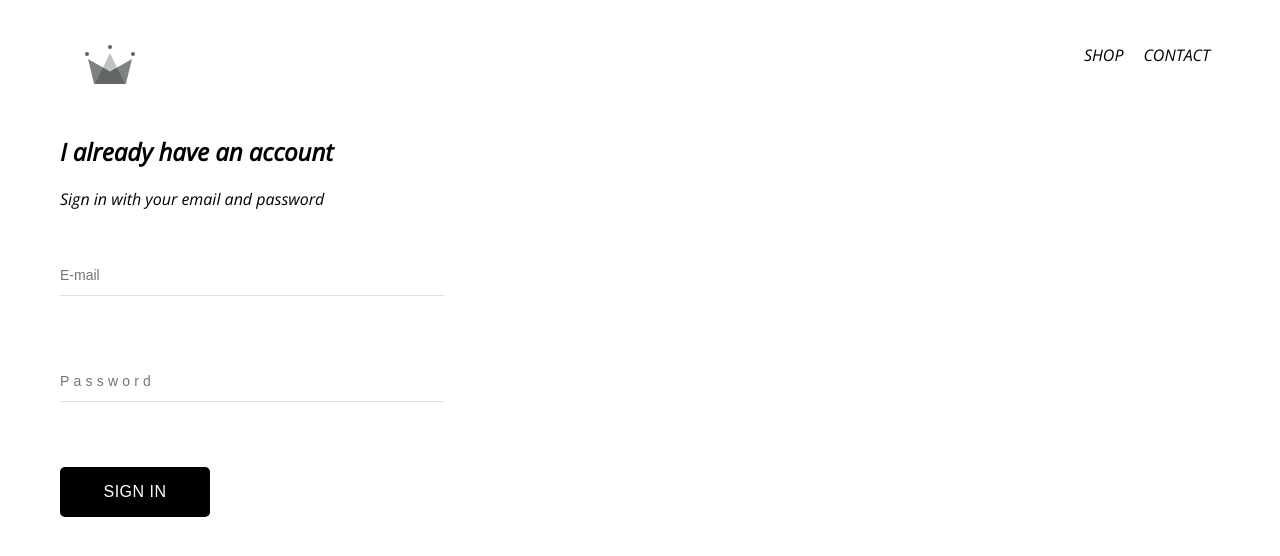
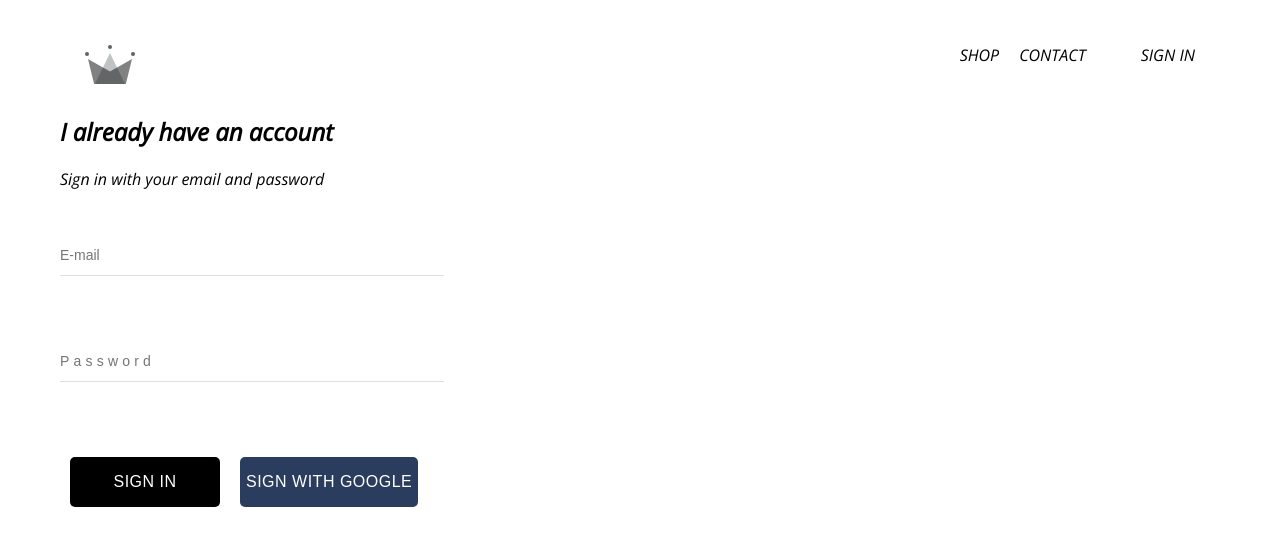
Before and after one commit to sapazutku/e-commerce, a React (Create React App) app: page /signin in a window 1280 px wide. Shown: the top 556 px of the page. Built offline with nearby package versions, Linux system fonts and the light colour scheme; no server answers.

Commit message:
sign component and firebase integration

```diff
--- a/package.json
+++ b/package.json
@@ -3,6 +3,7 @@
   "version": "0.1.0",
   "private": true,
   "dependencies": {
+    "firebase": "^9.6.6",
     "node-sass": "^7.0.1",
     "react": "17.0.1",
     "react-dom": "16.8.6",
--- a/src/App.js
+++ b/src/App.js
@@ -5,31 +5,40 @@ import ShopPage from "./pages/shop/shop.component";
 import "./App.css";
 import Header from "./components/header/header.component";
 import SignInPage from "./pages/sign-in-sign-up/sign-in-sign-up.component";
-/* const TopicsList = (props) => {
-  console.log(props);
+import { auth } from "./firebase/firebase.utils";
+
+
+
+class App extends React.Component {
+  constructor() {
+    super();
+    this.state = {
+      currentUser: null,
+    };
+  }
+
+  unsubscribeFromAuth = null; // is initialised as null
+
+  componentDidMount() {
+      this.unsubscribeFromAuth =  auth.onAuthStateChanged((user) => {
+      this.setState({ currentUser: user });
+
+      console.log(user);
+    });
+  }
+
+  componentWillUnmount() {
+    this.unsubscribeFromAuth(); // has the value of firebase.unsubscribe()
+  }
+
+  render() {
     return (
       <div>
-      <h1>TOPIC LIST PAGE</h1>
-    </div>
-  );
-};
-
-const TopicDetail = (props) => {
-  console.log(props);
-  return (
-    <div>
-      <h1>TOPIC LIST PAGE</h1>
-      <Link to={`${props.match.url}/13`}>TO TOPIC 13</Link>
-      <Link to={`${props.match.url}/17`}>TO TOPIC 17</Link>
-      <Link to={`${props.match.url}/21`}>TO TOPIC 21</Link>
-    </div>
-  );
-}; */
-// ! Header outside of Switch
-function App() {
-  return (
-    <div>
-      <Header></Header>
+        {/*
+          Header is outside of Switch -render all the time
+          Current user for rendering sign in/out
+        */}
+        <Header currentUser={this.state.currentUser}></Header>
         <Switch>
           <Route exact path="/" component={Homepage} />
           <Route path="/shop" component={ShopPage} />
@@ -38,5 +47,6 @@ function App() {
       </div>
     );
   }
+}
 
 export default App;
--- a/src/components/custom-button/custom-button.component.jsx
+++ b/src/components/custom-button/custom-button.component.jsx
@@ -1,10 +1,10 @@
 import React from "react";
 import "./custom-button.style.scss";
 
-const CustomButton = ({ children, ...otherProps }) => (
-    <button className="custom-button">
-        {children}
-    </button>
+const CustomButton = ({ children, isGoogle, ...otherProps }) => (
+  <button className={`${isGoogle ? "google-sign" : ""} custom-button`}>
+    {children}
+  </button>
 );
 
 export default CustomButton;
--- a/src/components/custom-button/custom-button.style.scss
+++ b/src/components/custom-button/custom-button.style.scss
@@ -1,5 +1,6 @@
-.custom-button{
+.custom-button {
   display: flex;
+  float: left;
   align-items: center;
   justify-content: center;
   min-width: 150px;
@@ -14,9 +15,20 @@
   border: none;
   cursor: pointer;
   transition: all 0.3s ease-in-out;
-    &:hover{
+  margin: 10px;
+  &:hover {
     background-color: #fff;
     color: #000;
     border: 1px solid #000;
   }
+  &.google-sign {
+
+    background-color: rgb(43, 61, 95);
+    color: #fff;
+    &:hover {
+      background-color: rgb(255, 255, 255);
+      color: rgb(0, 0, 0);
+      border: none;
     }
+  }
+}
--- a/src/components/header/header.component.jsx
+++ b/src/components/header/header.component.jsx
@@ -2,8 +2,8 @@ import React from "react";
 import "./header.style.scss";
 import { Link } from "react-router-dom";
 import { ReactComponent as Logo } from "../../assets/crown.svg";
-
-const Header = () => {
+import { auth } from "../../firebase/firebase.utils";
+const Header = ({ currentUser }) => {
   return (
     <div className="header">
       <Link className="logo-container" to="/">
@@ -16,6 +16,14 @@ const Header = () => {
         <Link className="options" to="/shop">
           CONTACT
         </Link>
+        <Link className="options" to="/shop"></Link>
+        {currentUser ? (
+          <div className="option" onClick={() => auth.signOut()}>
+            SIGN OUT
+          </div>
+        ) : (
+          <Link className="option" to="/signin">SIGN IN</Link>
+        )}
       </div>
     </div>
   );
--- a/src/components/sign-in/sign-in.component.jsx
+++ b/src/components/sign-in/sign-in.component.jsx
@@ -2,6 +2,7 @@ import React from "react";
 import "./sign-in.style.scss";
 import FormInput from "../form-input/form-input.component";
 import CustomButton from "../custom-button/custom-button.component";
+import { signInWithGoogle } from "../../firebase/firebase.utils";
 
 class SignInPage extends React.Component {
   constructor(props) {
@@ -48,6 +49,7 @@ class SignInPage extends React.Component {
             required
           />
           <CustomButton className="submit" type="submit" value="Sign In">Sign in</CustomButton>
+          <CustomButton onClick={signInWithGoogle} isGoogle={true} >Sign with Google</CustomButton>
         </form>
       </div>
     );
--- a/src/components/sign-in/sign-in.style.scss
+++ b/src/components/sign-in/sign-in.style.scss
@@ -1,7 +1,6 @@
 .sign-in{
     width: 30vw;
-    display: flex;
-    flex-direction: column;
+
     .email{
         border-bottom: 1px solid #e0e0e0;
         border-top: none;
--- /dev/null
+++ b/src/firebase/firebase.utils.js
@@ -0,0 +1,25 @@
+import firebase from "firebase/compat/app";
+import "firebase/compat/firestore";
+import "firebase/compat/auth";
+
+const config = {
+  apiKey: "AIzaSyBqrq4UVa83I2C1rJZIJnWyYXQFdBFF3tw",
+  authDomain: "react-db-d39ee.firebaseapp.com",
+  projectId: "react-db-d39ee",
+  storageBucket: "react-db-d39ee.appspot.com",
+  messagingSenderId: "1043703859382",
+  appId: "1:1043703859382:web:9f4e3475c16d943f5dfe17",
+  measurementId: "G-6MSYLMM1T7",
+};
+
+firebase.initializeApp(config);
+
+export const auth = firebase.auth();
+export const firestore = firebase.firestore();
+
+const provider = new firebase.auth.GoogleAuthProvider();
+provider.setCustomParameters({ prompt: "select_account" });
+
+export const signInWithGoogle = () => auth.signInWithPopup(provider);
+
+export default firebase;
```
Also changed, not shown: 1 other file (tests, documents, lock files or other folders). Lines whose indentation alone changed are shown as unchanged.
